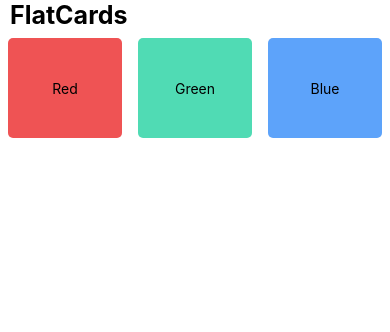
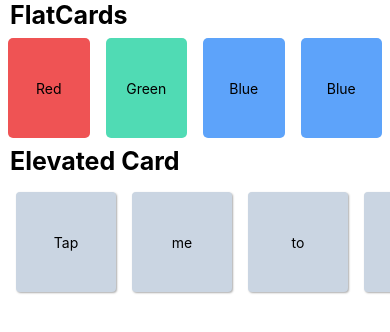
Before and after one commit to TARANjee/react-native-project2, a React Native app: screen / in a window 390 px wide. Shown: the top 332 px of the page. Built offline with nearby package versions, Linux system fonts and the light colour scheme.

Commit message:
elevated cards component done

```diff
--- a/App.tsx
+++ b/App.tsx
@@ -1,14 +1,15 @@
 import { View, Text, SafeAreaView, ScrollView } from 'react-native'
 import React from 'react'
 import FlatCards from './components/FlatCards'
+import ElevatedCard from './components/ElevatedCards'
 
 const App = () => {
   return (
     <SafeAreaView>
       <ScrollView>
 
-
         <FlatCards />
+        <ElevatedCard />
       </ScrollView>
     </SafeAreaView>
   )
--- /dev/null
+++ b/components/ElevatedCards.tsx
@@ -0,0 +1,62 @@
+import { ScrollView, StyleSheet, Text, View } from 'react-native'
+import React from 'react'
+
+export default function ElevatedCard() {
+  return (
+    <View>
+      <Text style={styles.headingText}>Elevated Card</Text>
+      <ScrollView horizontal style={styles.container}>
+        <View style={[styles.card, styles.cardElevated]}>
+          <Text >Tap</Text>
+        </View>
+        <View style={[styles.card, styles.cardElevated]}>
+          <Text >me</Text>
+        </View>
+        <View style={[styles.card, styles.cardElevated]}>
+          <Text >to</Text>
+        </View>
+        <View style={[styles.card, styles.cardElevated]}>
+          <Text >scroll</Text>
+        </View>
+        <View style={[styles.card, styles.cardElevated]}>
+          <Text >more...</Text>
+        </View>
+        <View style={[styles.card, styles.cardElevated]}>
+          <Text>😍</Text>
+        </View>
+      </ScrollView>
+    </View>
+  )
+}
+
+const styles = StyleSheet.create({
+  headingText: {
+    fontSize: 25,
+    fontWeight: "bold",
+    paddingHorizontal: 10
+  },
+  container: {
+    padding: 8
+  },
+  card: {
+    flex: 1,
+    alignItems: 'center',
+    justifyContent: 'center',
+    width: 100,
+    height: 100,
+    borderRadius: 4,
+    margin: 8,
+
+  },
+  cardElevated: {
+    backgroundColor: '#CAD5E2',
+    elevation: 4,
+    shadowOffset: {
+      width: 1,
+      height: 1
+    },
+    shadowColor: '#333',
+    shadowOpacity: 0.4,
+    shadowRadius: 2
+  }
+})
--- a/components/FlatCards.tsx
+++ b/components/FlatCards.tsx
@@ -12,6 +12,9 @@
                     </View>
                     <View style={[styles.box, styles.cardTwo]}>
                         <Text>Green</Text>
+                    </View>
+                    <View style={[styles.box, styles.cardThree]}>
+                        <Text>Blue</Text>
                     </View>
                     <View style={[styles.box, styles.cardThree]}>
                         <Text>Blue</Text>
```
